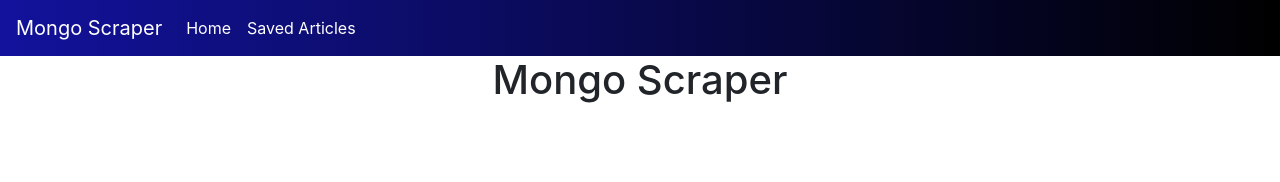
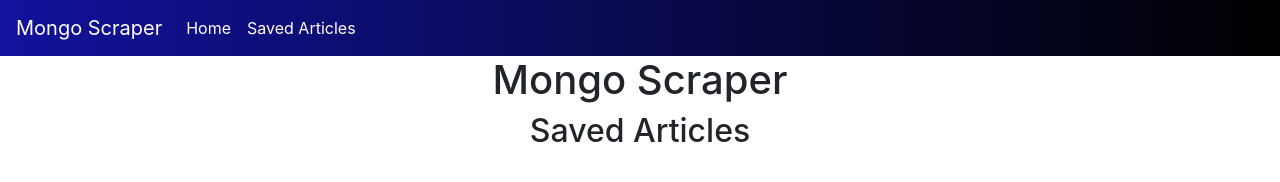
Before and after one commit to Michellegpedroza/mongoScrape, a website: page public/savedHtml/saved.html in a window 1280 px wide. Drawn offline with nearby package versions, Linux system fonts and the light colour scheme; no server answers.

Commit message:
added an h2 to the saved articles page

```diff
--- a/public/app.js
+++ b/public/app.js
@@ -73,6 +73,7 @@ document.addEventListener('click', e => {
 
   if (e.target.id === 'deleteData') {
     deleteArticles()
+    console.log('deleted articles')
   }
 
   if (e.target.className === 'btn btn-primary saveArticle') {
--- a/public/savedHtml/saved.html
+++ b/public/savedHtml/saved.html
@@ -30,6 +30,7 @@
 
   <div class="container">
     <h1 class="text-center">Mongo Scraper</h1>
+    <h2 class="text-center"> Saved Articles</h2>
 
     <div class="text-center" id='savedArticles'></div>
   </div>
```
